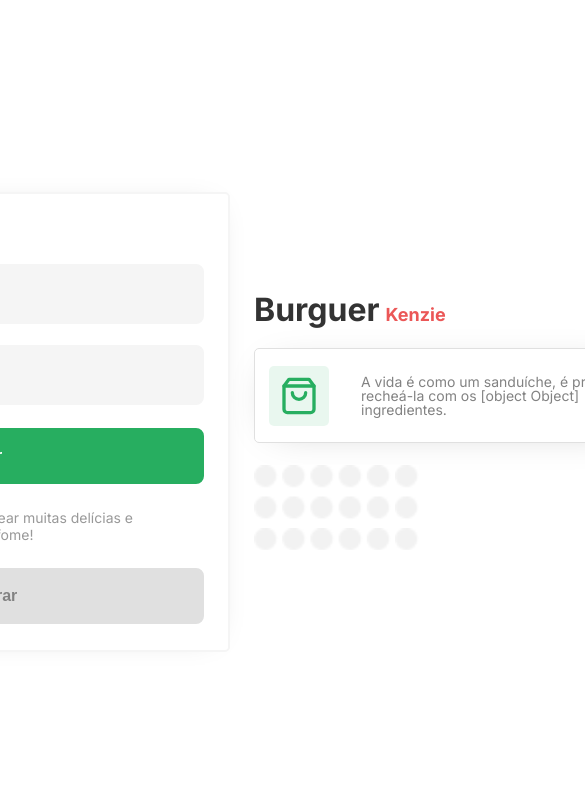
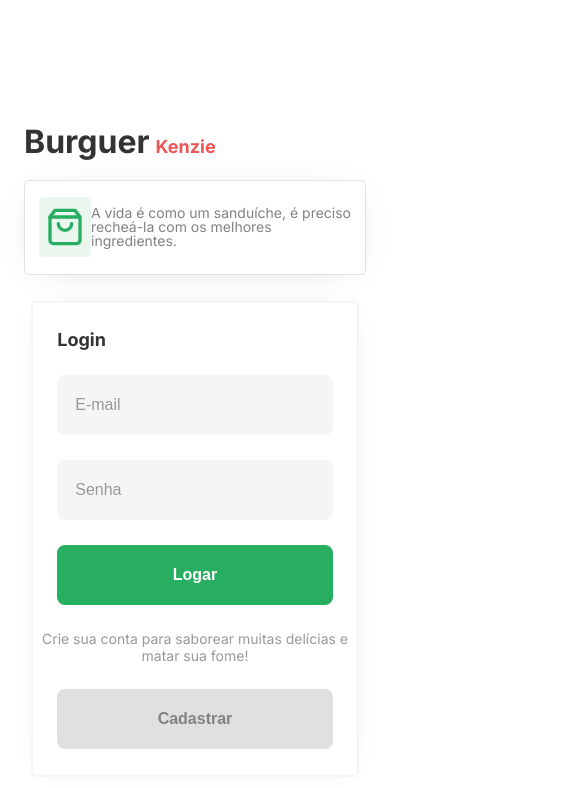
Before and after one commit to sanielnascimento/Hamburgueria-V2, a React (Create React App) app: page / in a window 390 px wide. Shown: the top 788 px of the page, 585 px wide, since content can reach past the window. Built offline with nearby package versions, Linux system fonts and the light colour scheme.

Commit message:
fix: responsive login style

```diff
--- a/src/components/BrandBox/index.tsx
+++ b/src/components/BrandBox/index.tsx
@@ -18,12 +18,16 @@ export const BrandBox = () => {
         <BagBox>
           <StyledBagIcon />
         </BagBox>
-        <StyledText className="" lineHeight="1" id="s" tag="p" body="2" color="--grey3">{`
-          A vida é como um sanduíche, é preciso recheá-la com os
-          ${<StyledText className="" lineHeight="1" id="z" tag="span" body="3" color="--grey6">melhores
-          </StyledText>}
+        <StyledText
+          className=""
+          lineHeight="1"
+          id="s"
+          tag="p"
+          body="2"
+          color="--grey3"
+        >
+          A vida é como um sanduíche, é preciso recheá-la com os melhores
           ingredientes.
-        `}
         </StyledText>
       </BrandDescription>
       <StyledEllipsesBox />
--- a/src/components/BrandBox/style.ts
+++ b/src/components/BrandBox/style.ts
@@ -11,6 +11,17 @@ export const StyledBrandBox = styled.div`
   padding: 26px 24px;
   gap: 22px;
   width: 430px;
+
+  @media (max-width: 930px) {
+    width: 90%;
+    max-width: 700px;
+    align-self: center;
+  }
+
+  @media (max-width: 930px) {
+    width: 100%;
+    align-self: center;
+  }
 `;
 
 export const BrandDescription = styled.div`
@@ -52,4 +63,8 @@ background: var(--white) url(${ellipse});
 background-repeat: space;
 background-size: 24px;
 color: var(--primary);
+
+@media (max-width: 930px) {
+  display: none;
+}
 `
--- a/src/pages/Login/style.ts
+++ b/src/pages/Login/style.ts
@@ -7,6 +7,12 @@ align-items: center;
 width: 100%;
 min-height: 100vh;
 background-color: var(--white);
+
+>div{
+    justify-content: center;
+    align-items: flex-start;
+    padding-top: 2rem;
+}
 `
 export const MainContent = styled.div`
 display: flex;
@@ -15,4 +21,10 @@ justify-content: space-between;
 width: 960px;
 height: 460px;
 background-color: var(--white);
+
+@media (max-width:930px) {
+    flex-direction: column;
+    justify-content: flex-start;
+    width: 100%;
+}
 `
--- a/src/styles/components/Form/style.ts
+++ b/src/styles/components/Form/style.ts
@@ -21,4 +21,15 @@ export const StyledForm = styled.form`
     width: 330px;
     text-align: center;
   }
+
+  @media (max-width: 930px) {
+    width: 700px;
+    max-width: 84%;
+    align-self: center;
+  }
+
+  @media (max-width: 600px) {
+    width: 100%;
+    align-self: center;
+  }
 `;
```
